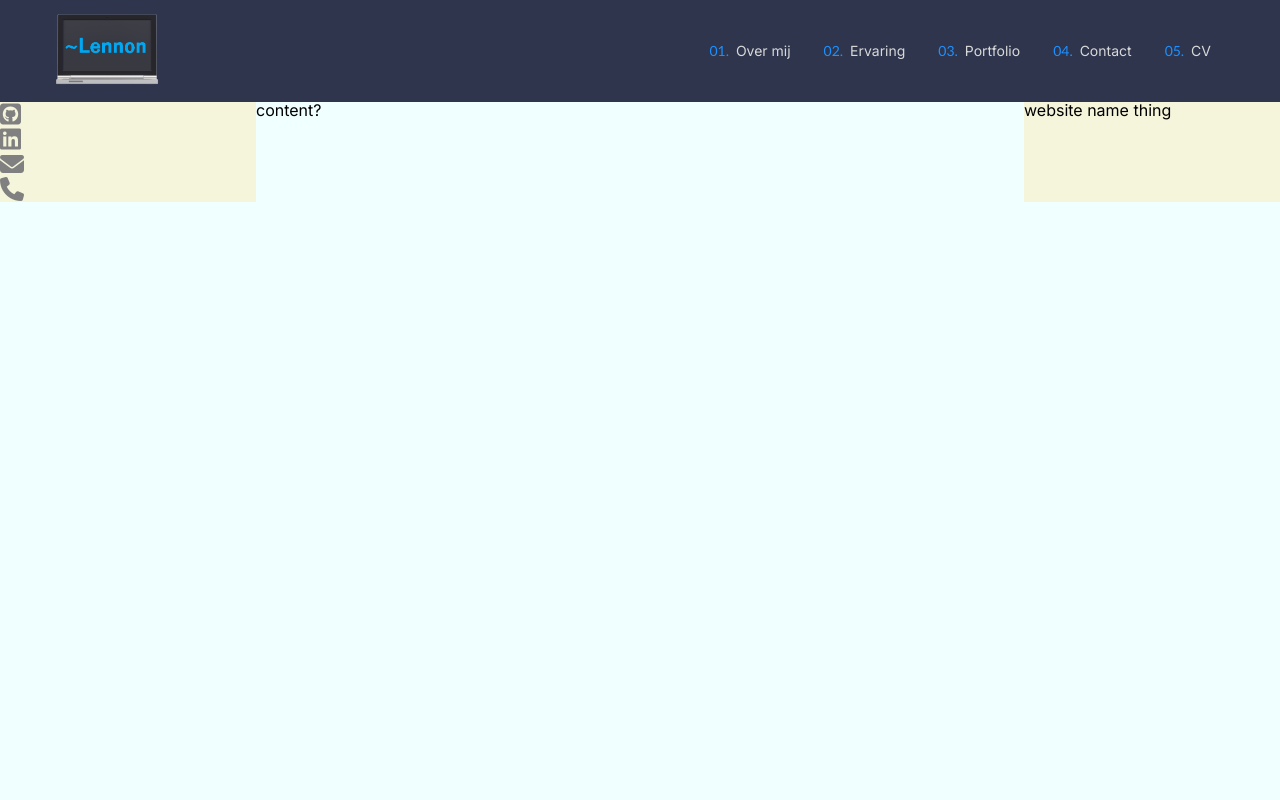
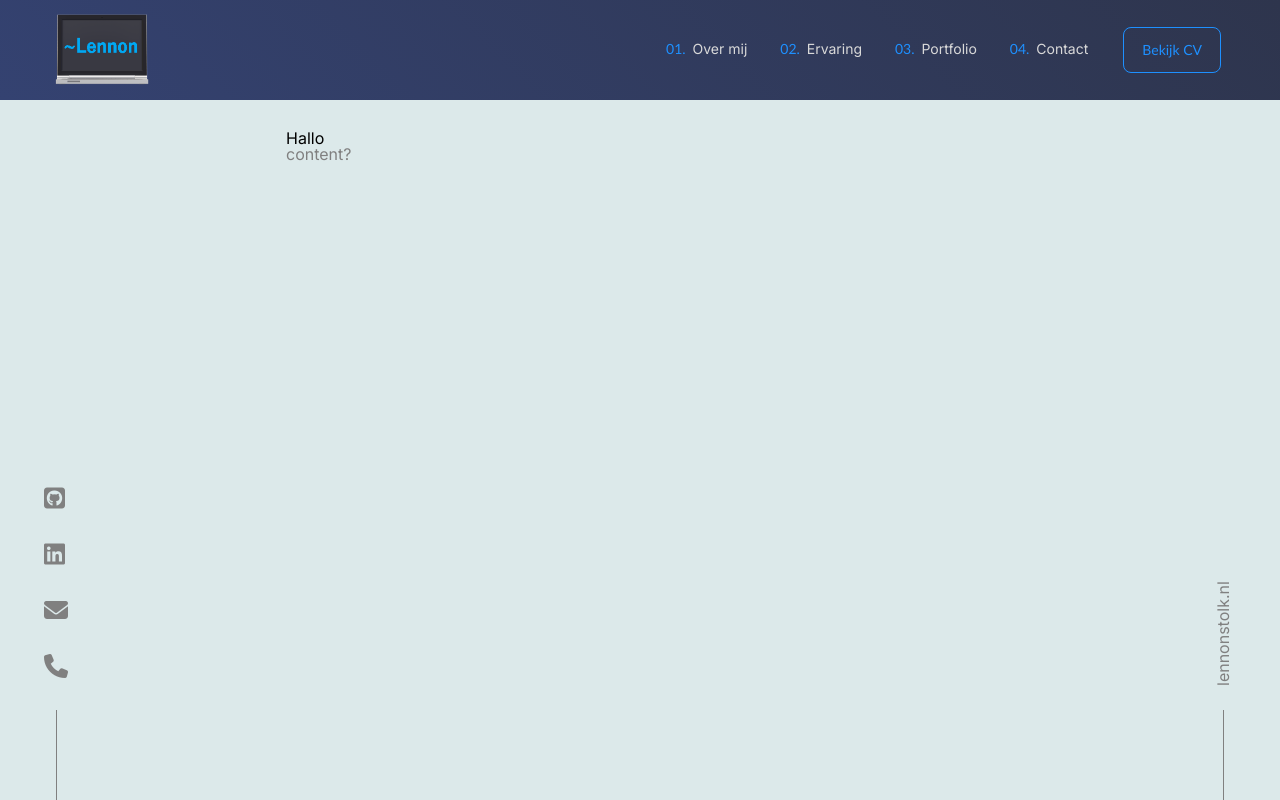
Before and after one commit to LennonStolk/website, a PHP site: page / in a window 1280 px wide. Run offline with PHP 8.4, Linux system fonts and the light colour scheme; some libraries are stand-ins or nearby versions; some web fonts are replaced.

Commit message:
layout responsive

```diff
--- a/css/style.css
+++ b/css/style.css
@@ -2,10 +2,12 @@
 @import url('https://fonts.googleapis.com/css2?family=Inter&display=swap');
 
 :root {
-    --background: #f0ffff;
-    --navigation-bar: #2e354d;
+    --background: #dce9ea;
+    --navigation-bar-left: rgba(52,66,113,1);
+    --navigation-bar-right: rgba(46,53,77,1);
+    --navigation-bar: linear-gradient(-135deg, var(--navigation-bar-right) 0%, var(--navigation-bar-left) 100%);
     --navigation-text: #d9d9d9;
-    --navigation-highlight: #1e90ff;
+    --highlight: #1e90ff;
     --main-text: grey;
     --main-headers: black;
 }
@@ -18,28 +20,35 @@ body {
 }
 
 .nav {
-    background-color: var(--navigation-bar);
+    background: var(--navigation-bar);
     display: flex;
     flex-flow: row nowrap;
     justify-content: space-between;
     padding: 14px;
     width: 100%;
+    height: 72px;
+}
+
+.nav > a {
+    width: 0px;
 }
 
 .logo {
-    width: 106px;
-    height: 72px;
+    height: 100%;
+    aspect-ratio: 4/3;
     padding-left: 40px;
+    transition: ease-in-out 200ms;
 }
 
 .logo:hover {
-    filter: brightness(1.4);
+    filter: brightness(1.2);
 }
 
 .shortcuts-list {
     display: flex;
     flex-flow: row nowrap;
     margin: auto 40px;
+    transition: ease-in-out 200ms;
 }
 
 .shortcuts-list > * {
@@ -49,16 +58,34 @@ body {
 .shortcut {
     font-size: 14px;
     color: var(--navigation-text);
-    padding: 15px;
+    padding: 15px 10px;
+    margin: 5px 5px;
     transition: ease-in-out 100ms;
 }
 
+.shortcuts-list > a:nth-child(5) > .shortcut {
+    border-radius: 8px;
+    padding: 15px;
+    margin-left: 20px;
+    border: 1.5px solid var(--highlight);
+}
+
+.shortcuts-list > a:nth-child(5) > .shortcut:hover {
+    transform: none;
+    background-color: var(--highlight);
+}
+
+.shortcuts-list > a:nth-child(5) > .shortcut:hover > .highlight {
+    color: rgba(46,53,77,1);
+}
+
 .shortcut:hover {
-    color: var(--navigation-highlight);
+    color: var(--highlight);
+    transform: translateY(-2px);
 }
 
 .highlight {
-    color: var(--navigation-highlight);
+    color: var(--highlight);
     font-family:'Trebuchet MS', 'Lucida Sans Unicode', 'Lucida Grande', 'Lucida Sans', Arial, sans-serif;
     padding: 3px;
 }
@@ -67,16 +94,88 @@ body {
     display: flex;
     flex-flow: column nowrap;
     width: 20%;
-    background-color: beige;
+    position: fixed;
+    bottom: 0;
+}
+
+.right-section {
+    right: 0;
+    align-items: flex-end;
+}
+
+.right-section-list {
+    right: 0px;
+    position: relative;
+    width: min-content;
+    margin-right: 20px;
+}
+
+.right-section-title {
+    transform: rotate(270deg);
+    transform-origin: left;
+    padding: 0px;
+    margin: 8px 36px;
+    width: 0;
+    color: var(--main-text);
+    transition: ease-in-out 200ms;
+}
+
+.right-section-title:hover {
+    color: var(--highlight);
+    transform: rotate(270deg) translateX(4px);
 }
 
 .main {
+    padding: 30px;
     display: flex;
     flex-flow: column nowrap;
-    width: 60%;
+    width: 100%;
+    margin: 0 20%;
+    color: var(--main-text);
+}
+
+.main h1, h2, h3 {
+    color: var(--main-headers);
+}
+
+.socials-list {
+    margin-left: 20px;
 }
 
 .socials-list * {
     font-size:  24px;
     color: var(--main-text);
+    padding: 8px;
+    transition: ease-in-out 200ms;
 }
+
+.socials-list *:hover {
+    color: var(--highlight);
+    transform: translateY(-4px);
+}
+
+.section-line {
+    width: 1px;
+    height: 90px;
+    background-color: var(--main-text);
+    padding: 0px;
+    margin: 16px 36px 0px 36px;
+}
+
+@media only screen and (max-width: 770px) {
+    .socials-section, .right-section {
+        display: none;
+    }
+    .shortcuts-list {
+        margin-right: 0px;
+    }
+    .shortcuts-list > a:not(:last-child){
+        display: none;
+    }
+    .logo {
+        padding-left: 10px;
+    }
+    .main {
+        margin: 0;
+    }
+  }
--- a/index.html
+++ b/index.html
@@ -34,7 +34,7 @@
                 <li class="shortcut"><span class="highlight">04.</span> Contact</li>
             </a>
             <a href="">
-                <li class="shortcut"><span class="highlight">05.</span> CV</li>
+                <li class="shortcut"><span class="highlight">Bekijk CV</span></li>
             </a>
         </ul>
     </nav>
@@ -47,32 +47,39 @@
                     <i class="fa-brands fa-square-github"></i>
                 </a>
             </li>
-            <li class="socials-item" id="socials-item">
+            <li class="socials-item">
                 <a href="">
                     <i class="fa-brands fa-linkedin"></i>
                 </a>
             </li>
-            <li class="socials-item" id="socials-item">
+            <li class="socials-item">
                 <a href="">
                     <i class="fa-solid fa-envelope"></i>
                 </a>
             </li>
-            <li class="socials-item" id="socials-item">
+            <li class="socials-item">
                 <a href="">
                     <i class="fa-solid fa-phone"></i>
                 </a>
             </li>
+            <li class="section-line"></li>
         </ul>
     </aside>
 
     <!-- Main content -->
     <main class="main" id="main">
+        <h2>Hallo</h2>
         content?
     </main>
 
     <!-- Right-hand filler section -->
     <aside class="right-section" id="right-section">
-        website name thing
+        <ul class="right-section-list" id="right-section-list">
+            <li class="right-section-title">
+                lennonstolk.nl
+            </li>
+            <li class="section-line"></li>
+        </ul>
     </aside>
 
 </body>
```
